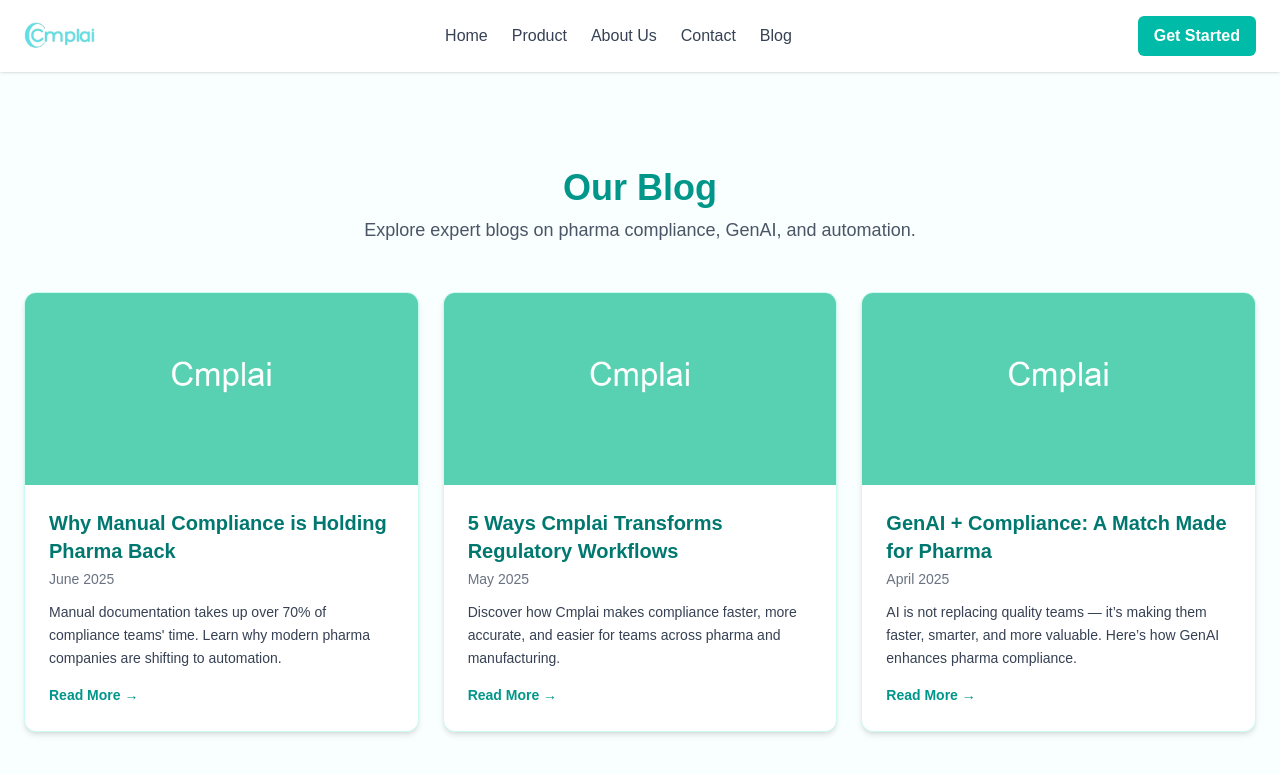
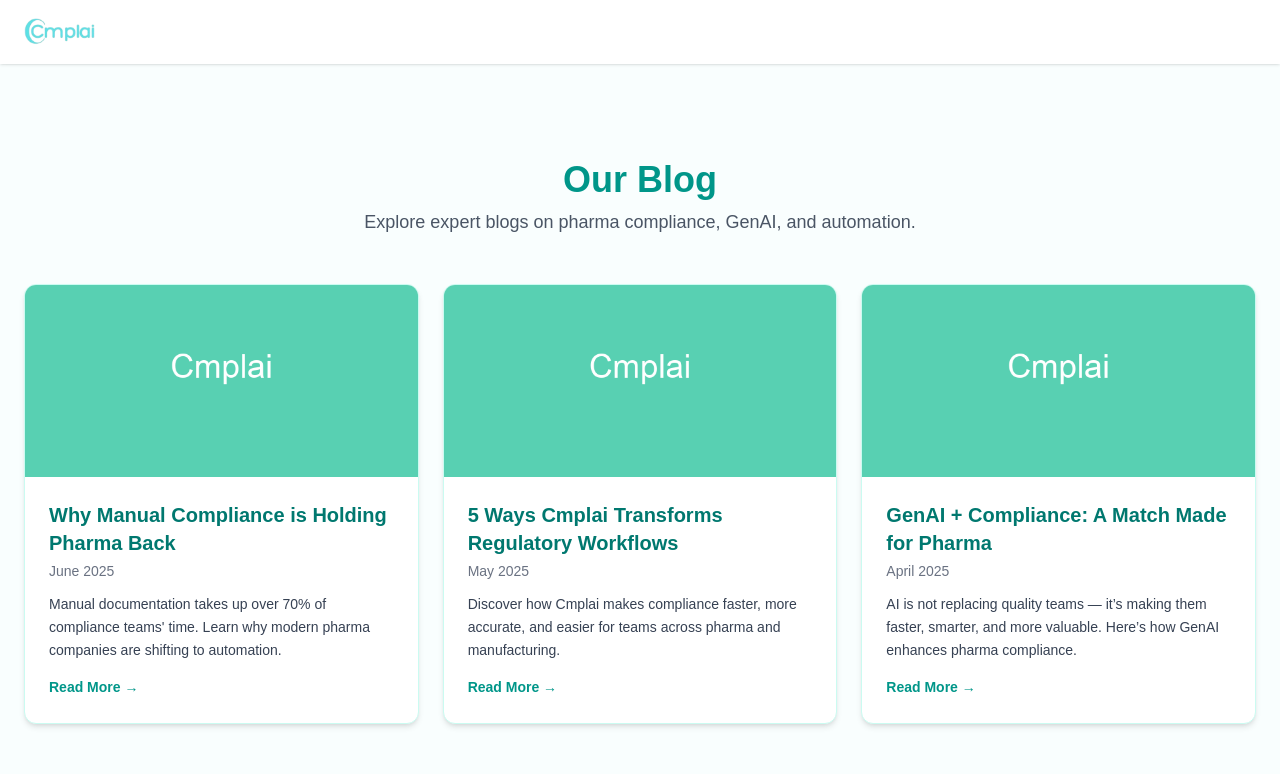
Before and after one commit to Narsimha1729/cmplai-adv, a Next.js app: page /blog in a window 1280 px wide. Shown: the top 774 px of the page. Built offline with nearby package versions, Linux system fonts and the light colour scheme.

Commit message:
Finished

```diff
--- a/components/Navbar.jsx
+++ b/components/Navbar.jsx
@@ -5,36 +5,32 @@ import { usePathname } from 'next/navigation';
 
 export default function Navbar() {
   const pathname = usePathname();
+  const isBlogPage = pathname.startsWith('/blog'); // detect blog page
   const isHome = pathname === '/';
 
   return (
     <header className="w-full py-4 px-6 shadow-sm bg-white sticky top-0 z-50">
       <div className="max-w-7xl mx-auto flex justify-between items-center">
         <Link href="/" className="text-2xl font-bold text-teal-500">
-          <img src="/logo.png" alt="Logo" className="h-8 w-auto" />
+          <img src="/logo.png" alt="Cmplai Logo" className="h-8 w-auto" />
         </Link>
 
-        <nav className="hidden md:flex gap-6">
-          <Link href={isHome ? "#home" : "/#home"} className="text-gray-700 hover:text-teal-500">
-            Home
-          </Link>
-          <Link href={isHome ? "#product" : "/#product"} className="text-gray-700 hover:text-teal-500">
-            Product
-          </Link>
-          <Link href={isHome ? "#about" : "/#about"} className="text-gray-700 hover:text-teal-500">
-            About Us
-          </Link>
-          <Link href={isHome ? "#contact" : "/#contact"} className="text-gray-700 hover:text-teal-500">
-            Contact
-          </Link>
-          <Link href="/blog" className="text-gray-700 hover:text-teal-500">
-            Blog
-          </Link>
-        </nav>
+        {/* Only show nav if NOT on blog page */}
+        {!isBlogPage && (
+          <>
+            <nav className="hidden md:flex gap-6">
+              <Link href="#home" className="text-gray-700 hover:text-teal-500">Home</Link>
+              <Link href="#product" className="text-gray-700 hover:text-teal-500">Product</Link>
+              <Link href="#about" className="text-gray-700 hover:text-teal-500">About Us</Link>
+              <Link href="#contact" className="text-gray-700 hover:text-teal-500">Contact</Link>
+              <Link href="/blog" className="text-gray-700 hover:text-teal-500">Blog</Link>
+            </nav>
 
-        <button className="bg-teal-500 hover:bg-cyan-600 text-white font-semibold px-4 py-2 rounded-md">
-          Get Started
-        </button>
+            <button className="bg-teal-500 hover:bg-cyan-600 text-white font-semibold px-4 py-2 rounded-md">
+              Get Started
+            </button>
+          </>
+        )}
       </div>
     </header>
   );
```
